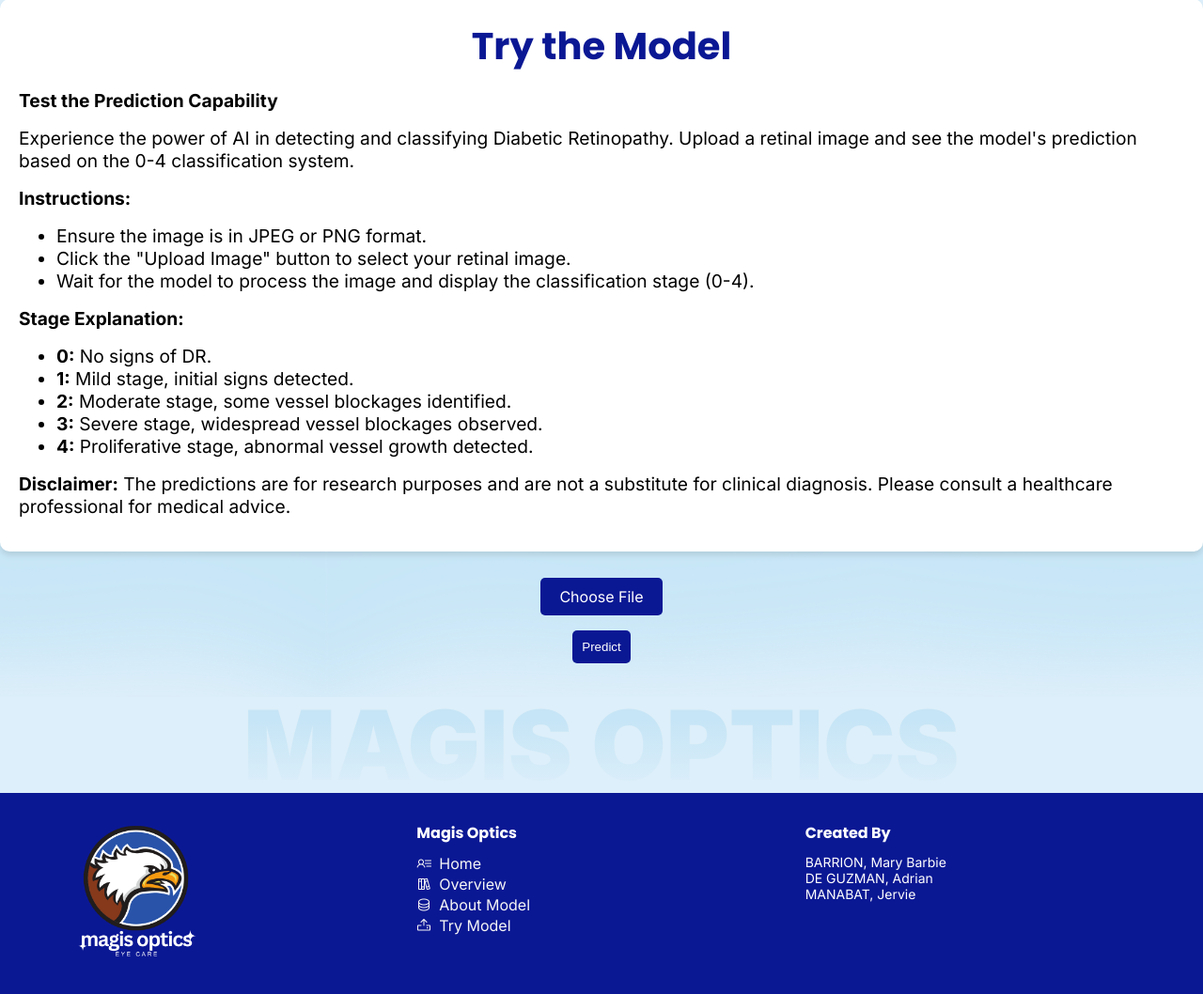
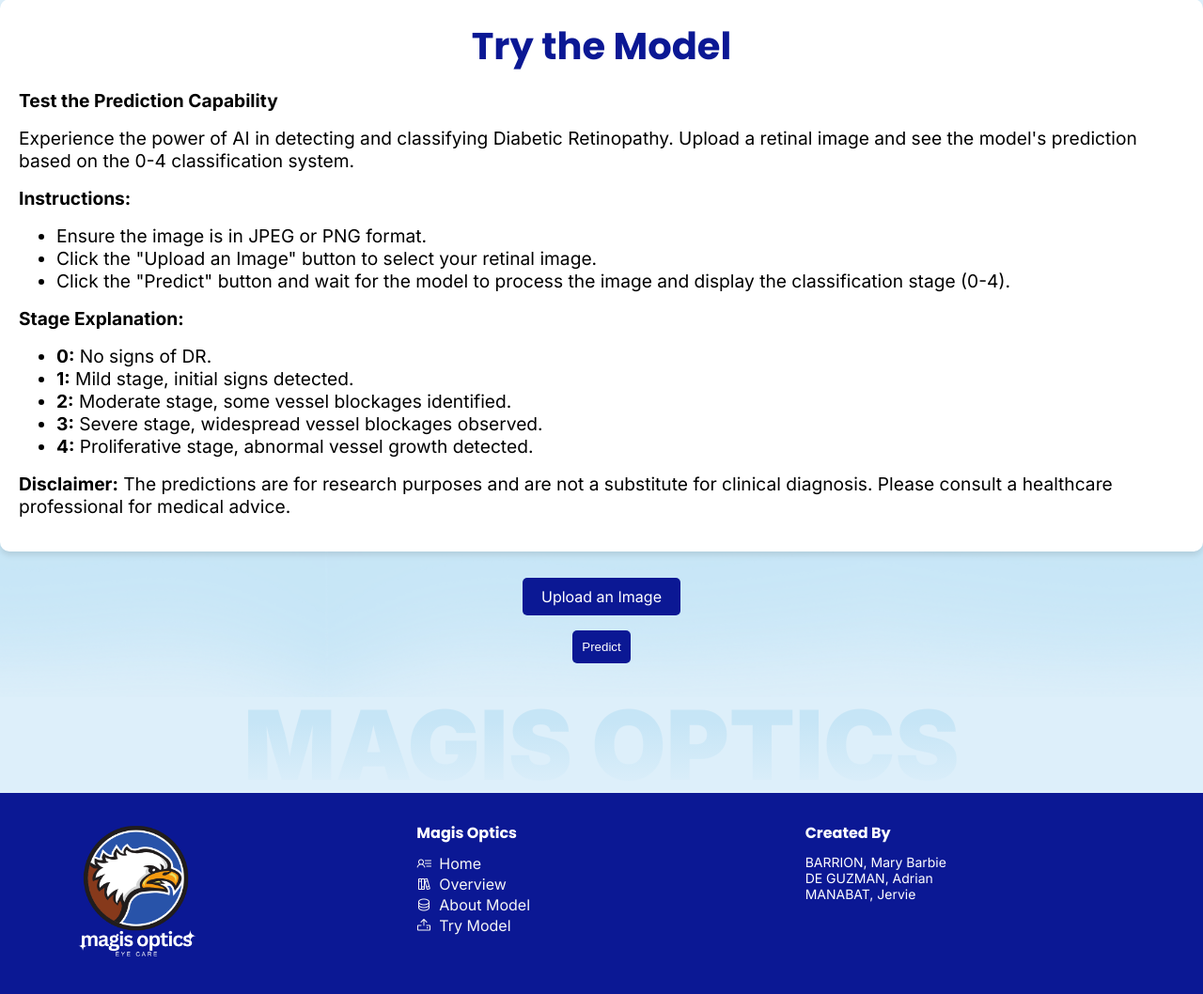
Before and after one commit to marybarbiebarrion/magisOptics, a Django app: page / in a window 1280 px wide. Shown: the part 2104-3162 px from the top of the page at 94% size. Run offline with Django 5.2, Linux system fonts and the light colour scheme.

Commit message:
button edit

```diff
--- a/eagleOptics/drclassify/templates/drclassify/upload.html
+++ b/eagleOptics/drclassify/templates/drclassify/upload.html
@@ -300,8 +300,8 @@
         <p><strong>Instructions:</strong></p>
         <ul>
             <li>Ensure the image is in JPEG or PNG format.</li>
-            <li>Click the "Upload Image" button to select your retinal image.</li>
-            <li>Wait for the model to process the image and display the classification stage (0-4).</li>
+            <li>Click the "Upload an Image" button to select your retinal image.</li>
+            <li>Click the "Predict" button and wait for the model to process the image and display the classification stage (0-4).</li>
         </ul>
 
         <p></p>
@@ -322,7 +322,7 @@
     <form method="POST" enctype="multipart/form-data" action="{% url 'image_upload' %}">
         {% csrf_token %}
         <div class="file-name-container">
-            <label for="file-upload" class="custom-file-btn">Choose File</label>
+            <label for="file-upload" class="custom-file-btn">Upload an Image</label>
             <input type="file" name="image" id="file-upload" onchange="updateFileNameAndPreview()">
             <div id="file-name-display" class="file-name"></div>
         </div>
```
